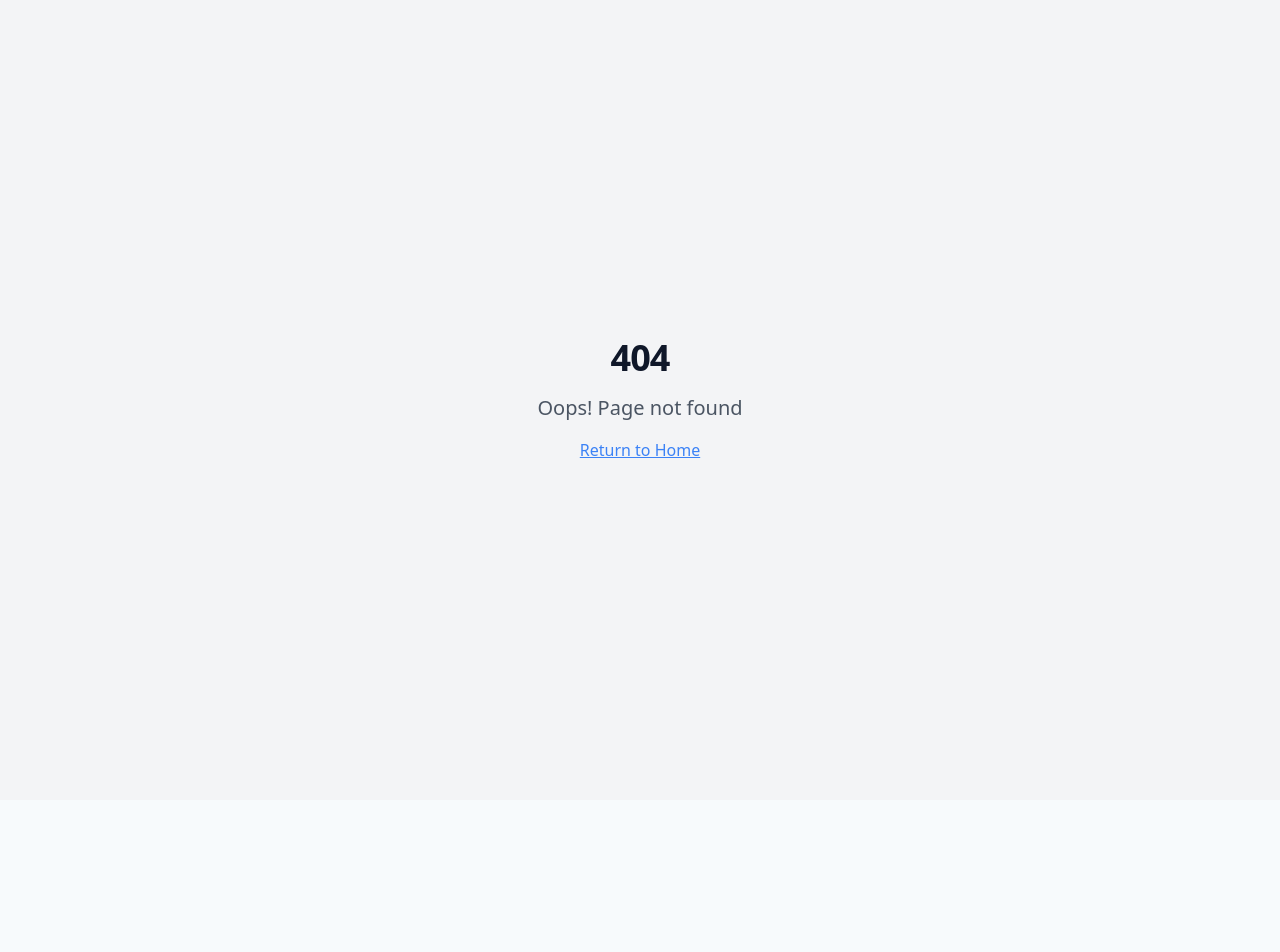
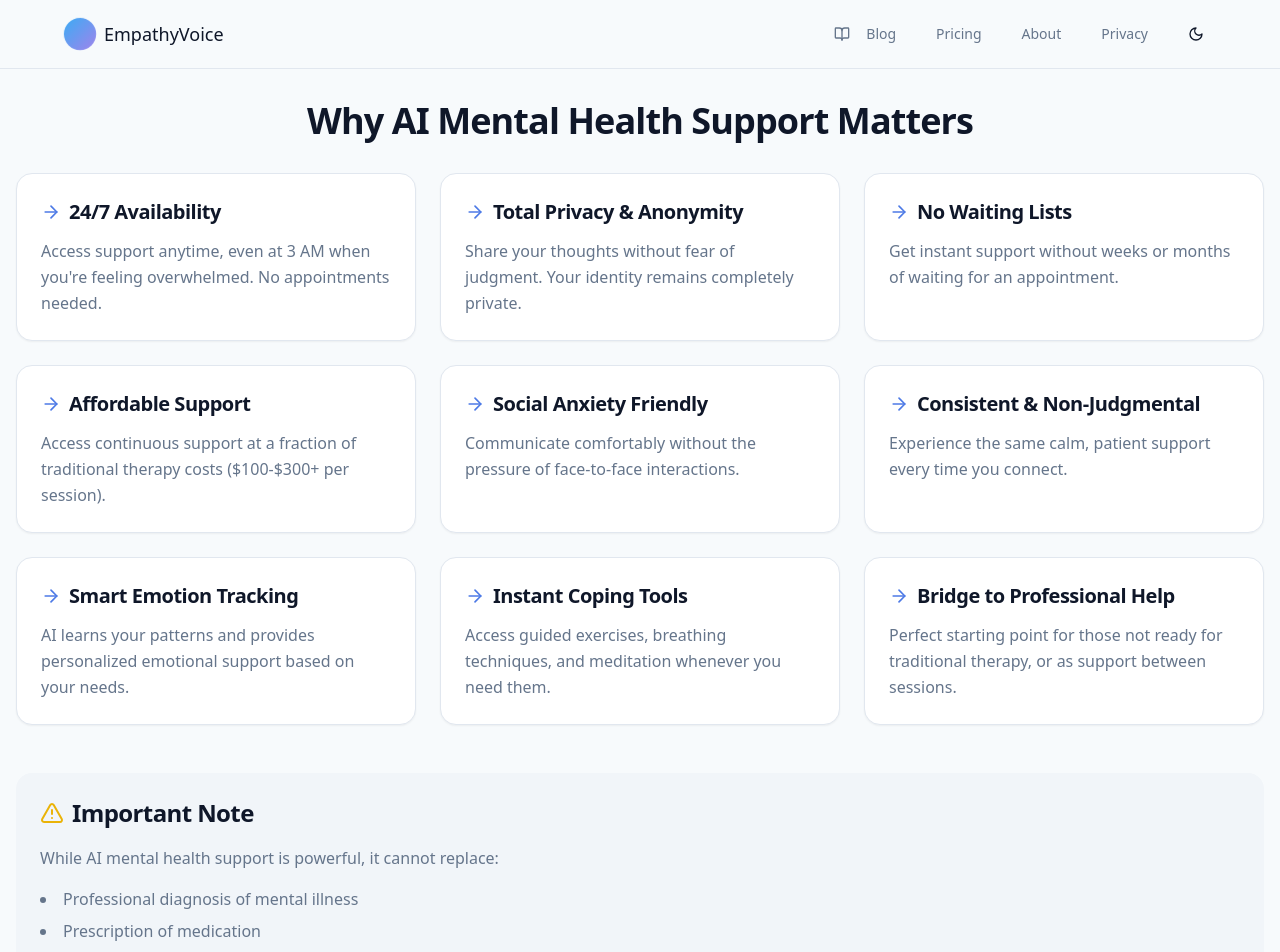
Before and after one commit to shoaib31022/empathy-voice-hub, a React (Vite) app: page /blog in a window 1280 px wide. Before the commit this address had no page. Shown: the top 952 px of the page. Before the commit the page ends 800 px from the top, so only its background shows below. Built offline with nearby package versions, Linux system fonts and the light colour scheme.

Commit message:
feat: Add blog section and AI content
Adds a blog section to the navigation bar and incorporates content about the advantages of using AI in mental health, including its limitations.

```diff
--- a/src/App.tsx
+++ b/src/App.tsx
@@ -6,6 +6,7 @@ import { QueryClient, QueryClientProvider } from "@tanstack/react-query";
 import { BrowserRouter, Routes, Route } from "react-router-dom";
 import Index from "./pages/Index";
 import Pricing from "./pages/Pricing";
+import Blog from "./pages/Blog";
 import NotFound from "./pages/NotFound";
 
 const queryClient = new QueryClient();
@@ -19,6 +20,7 @@ const App = () => (
         <Routes>
           <Route path="/" element={<Index />} />
           <Route path="/pricing" element={<Pricing />} />
+          <Route path="/blog" element={<Blog />} />
           <Route path="*" element={<NotFound />} />
         </Routes>
       </BrowserRouter>
--- a/src/components/Header.tsx
+++ b/src/components/Header.tsx
@@ -1,7 +1,7 @@
 
 import React from 'react';
 import { Button } from "@/components/ui/button";
-import { MoonIcon, SunIcon } from "lucide-react";
+import { MoonIcon, SunIcon, BookOpen } from "lucide-react";
 import { Link } from "react-router-dom";
 
 const Header = () => {
@@ -29,6 +29,12 @@ const Header = () => {
         </Link>
 
         <div className="flex items-center space-x-4">
+          <Link to="/blog">
+            <Button variant="ghost" size="sm" className="text-muted-foreground hover:text-foreground">
+              <BookOpen className="h-5 w-5 mr-2" />
+              Blog
+            </Button>
+          </Link>
           <Link to="/pricing">
             <Button variant="ghost" size="sm" className="text-muted-foreground hover:text-foreground">
               Pricing
--- /dev/null
+++ b/src/pages/Blog.tsx
@@ -0,0 +1,85 @@
+
+import React from 'react';
+import Header from '@/components/Header';
+import Footer from '@/components/Footer';
+import { ArrowRight, AlertTriangle } from 'lucide-react';
+import { Card } from '@/components/ui/card';
+
+const Blog = () => {
+  const advantages = [
+    {
+      title: "24/7 Availability",
+      description: "Access support anytime, even at 3 AM when you're feeling overwhelmed. No appointments needed."
+    },
+    {
+      title: "Total Privacy & Anonymity",
+      description: "Share your thoughts without fear of judgment. Your identity remains completely private."
+    },
+    {
+      title: "No Waiting Lists",
+      description: "Get instant support without weeks or months of waiting for an appointment."
+    },
+    {
+      title: "Affordable Support",
+      description: "Access continuous support at a fraction of traditional therapy costs ($100-$300+ per session)."
+    },
+    {
+      title: "Social Anxiety Friendly",
+      description: "Communicate comfortably without the pressure of face-to-face interactions."
+    },
+    {
+      title: "Consistent & Non-Judgmental",
+      description: "Experience the same calm, patient support every time you connect."
+    },
+    {
+      title: "Smart Emotion Tracking",
+      description: "AI learns your patterns and provides personalized emotional support based on your needs."
+    },
+    {
+      title: "Instant Coping Tools",
+      description: "Access guided exercises, breathing techniques, and meditation whenever you need them."
+    },
+    {
+      title: "Bridge to Professional Help",
+      description: "Perfect starting point for those not ready for traditional therapy, or as support between sessions."
+    }
+  ];
+
+  return (
+    <div className="min-h-screen flex flex-col">
+      <Header />
+      <main className="flex-grow container mx-auto px-4 py-8">
+        <h1 className="text-4xl font-bold mb-8 text-center">Why AI Mental Health Support Matters</h1>
+
+        <div className="grid md:grid-cols-2 lg:grid-cols-3 gap-6 mb-12">
+          {advantages.map((item, index) => (
+            <Card key={index} className="p-6 hover:shadow-lg transition-shadow">
+              <h3 className="text-xl font-semibold mb-3 flex items-center gap-2">
+                <ArrowRight className="h-5 w-5 text-primary" />
+                {item.title}
+              </h3>
+              <p className="text-muted-foreground">{item.description}</p>
+            </Card>
+          ))}
+        </div>
+
+        <div className="bg-muted p-6 rounded-lg mt-8">
+          <div className="flex items-center gap-2 mb-4">
+            <AlertTriangle className="h-6 w-6 text-yellow-500" />
+            <h2 className="text-2xl font-semibold">Important Note</h2>
+          </div>
+          <p className="text-muted-foreground mb-4">While AI mental health support is powerful, it cannot replace:</p>
+          <ul className="list-disc list-inside space-y-2 text-muted-foreground">
+            <li>Professional diagnosis of mental illness</li>
+            <li>Prescription of medication</li>
+            <li>Crisis intervention (suicidal thoughts, severe depression, psychosis)</li>
+            <li>Deep trauma work or complex disorders</li>
+          </ul>
+        </div>
+      </main>
+      <Footer />
+    </div>
+  );
+};
+
+export default Blog;
```
